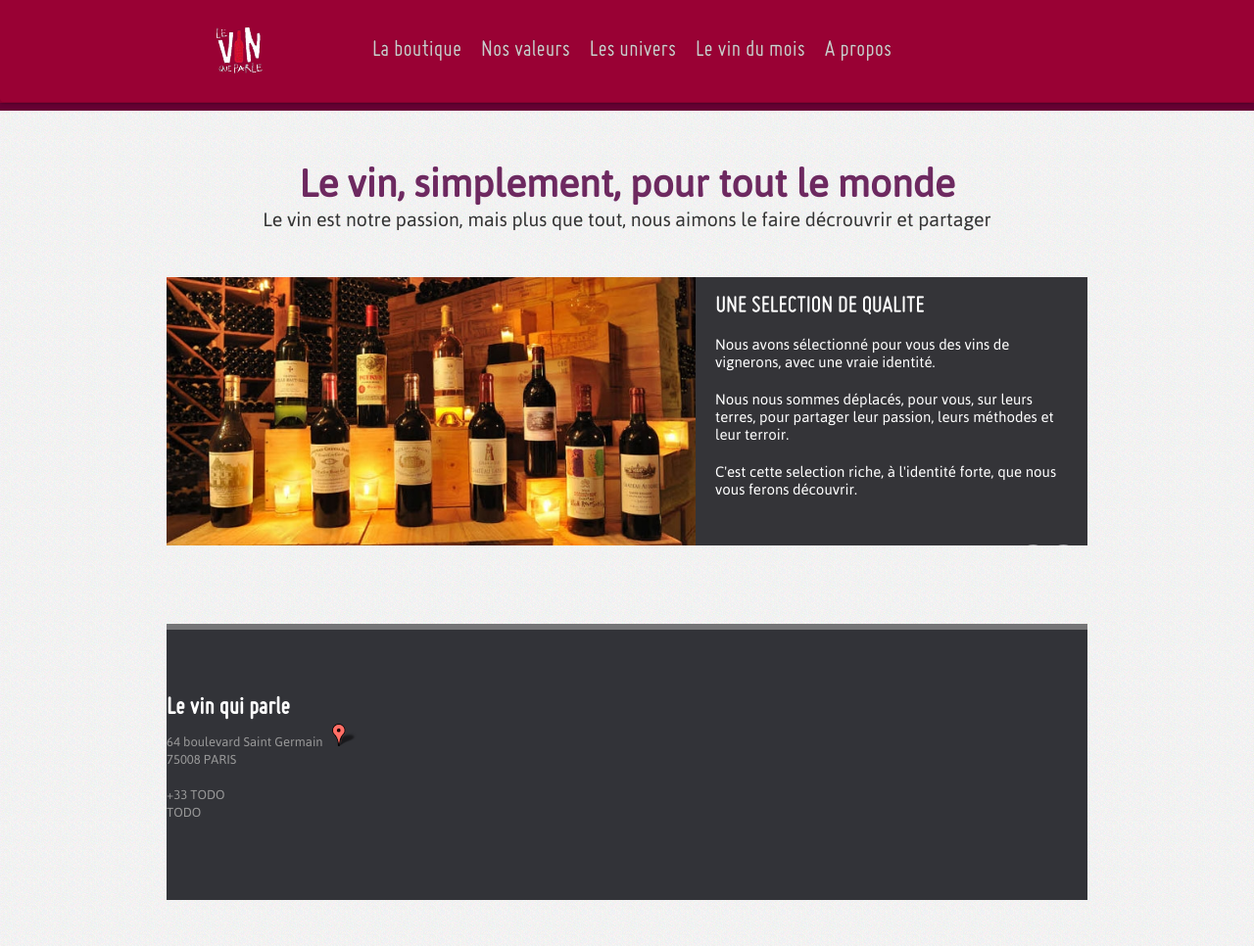
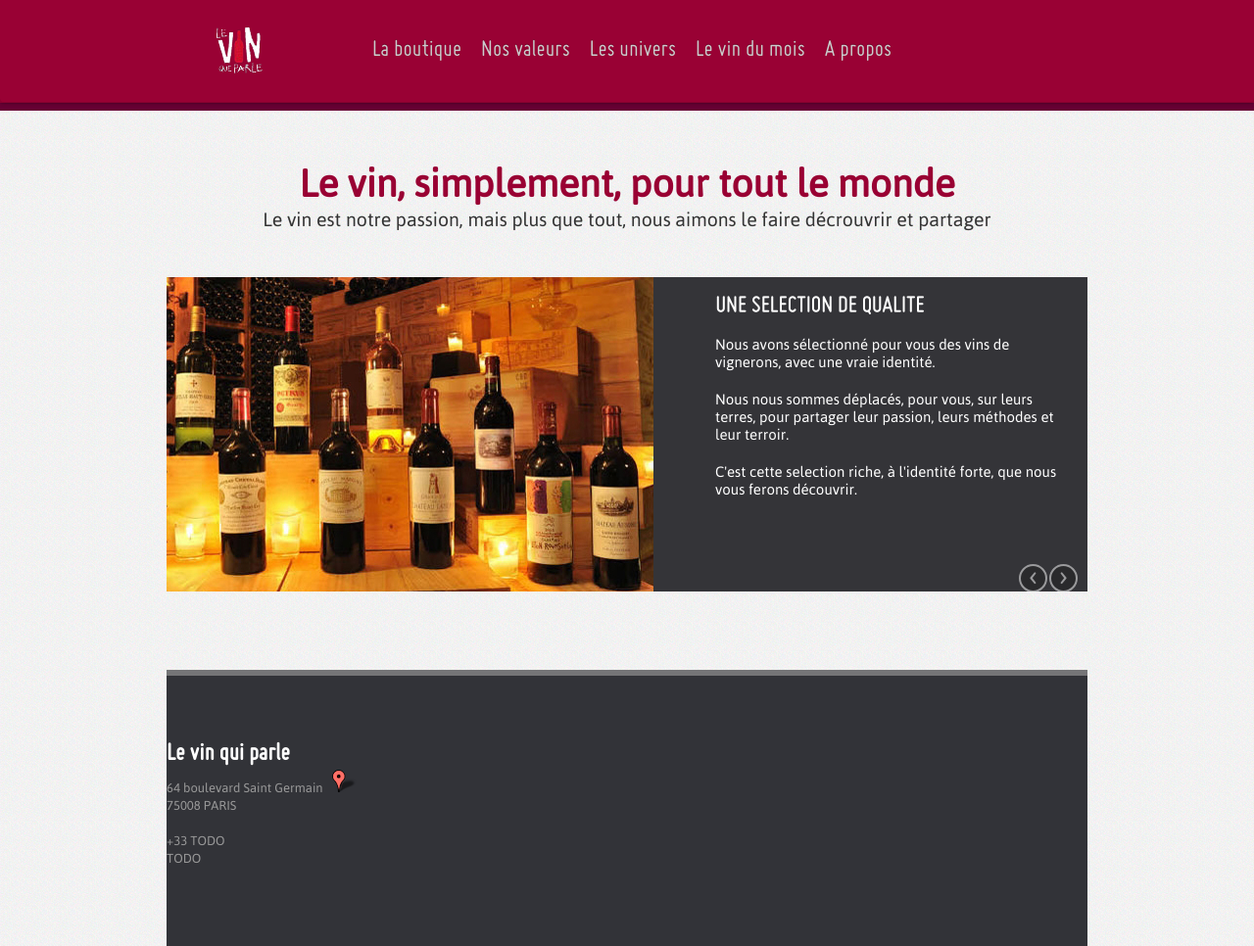
Before and after one commit to plopez/le-vin-qui-parle, a Jekyll site: the page built from index.html, in a window 1280 px wide. Shown: the whole page at 98% size. Built offline with Jekyll 4.4.1, drawn with Linux system fonts in a browser that asks for light colours.

Commit message:
Initial commit

```diff
--- a/stylesheets/main.css
+++ b/stylesheets/main.css
@@ -143,7 +143,7 @@ span#navbar {
 
 .index-title h1 {
     margin-top: 30px;
-    color: #6d2960;
+    color: #990033;
     font-family: AsapRegular, sans-serif;
     font-size: 300%;
 }
```
Also changed, not shown: images/accueil-selection.jpg.
